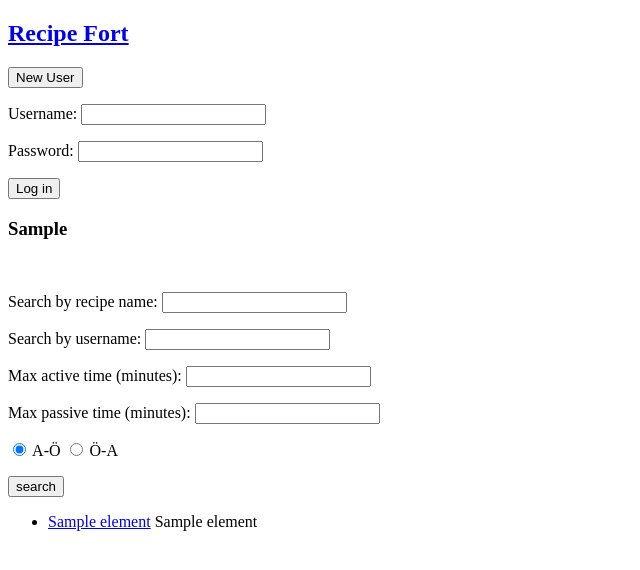
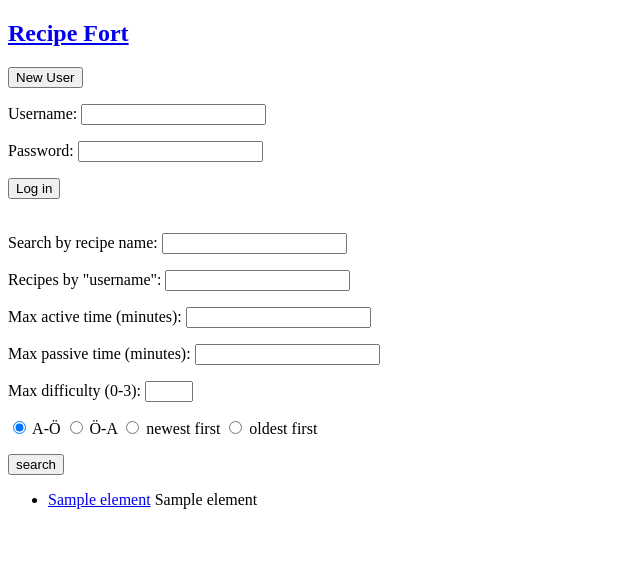
Before and after one commit to Desipeli/recipe-fort, a Flask app: template templates/recipe_list.html in a window 1280 px wide. Shown: the top 570 px of the page, without its empty margins (0-640 px from the left). Run offline with Flask 2, Linux system fonts and the light colour scheme; the template is opened without the code that fills it: most values are stand-ins (such as "Sample title", 1, 10 or a date in 2020).

Commit message:
Added difficulty, newest/oldest first

```diff
--- a/templates/recipe_list.html
+++ b/templates/recipe_list.html
@@ -18,16 +18,19 @@
             <input type="submit" value="Log in">
         </form>
         {% endif %}
-        <h3>{{ list_header }}</h3>
+        <!--<h3>{{ list_header }}</h3>-->
         <br>
         <form action="/recipe_search" method="POST">
             <p>Search by recipe name: <input type="text" name="recipe_name" value="{{ request.form['recipe_name'] }}"></p>
-            <p>Search by username: <input type="text" name="username" value="{{ request.form['username'] }}"></p>
+            <p>Recipes by "username": <input type="text" name="username" value="{{ request.form['username'] }}"></p>
             <p>Max active time (minutes): <input type="number" min="0" step="1" name="active_time" value="{{ request.form['active_time'] }}"></p>
             <p>Max passive time (minutes): <input type="number" min="0" step="1" name="passive_time" value="{{ request.form['passive_time'] }}"></p>
+            <p>Max difficulty (0-3): <input type="number" min="0" max="3" step="1" name="difficulty" value="{{ request.form['difficulty'] }}"></p>
             <p>
                 <input type="radio" name="order_name" value="0" checked> A-Ö
                 <input type="radio" name="order_name" value="1"> Ö-A
+                <input type="radio" name="order_name" value="2"> newest first
+                <input type="radio" name="order_name" value="3"> oldest first
             </p>
             <input type="submit" value="search">
         </form>
```
